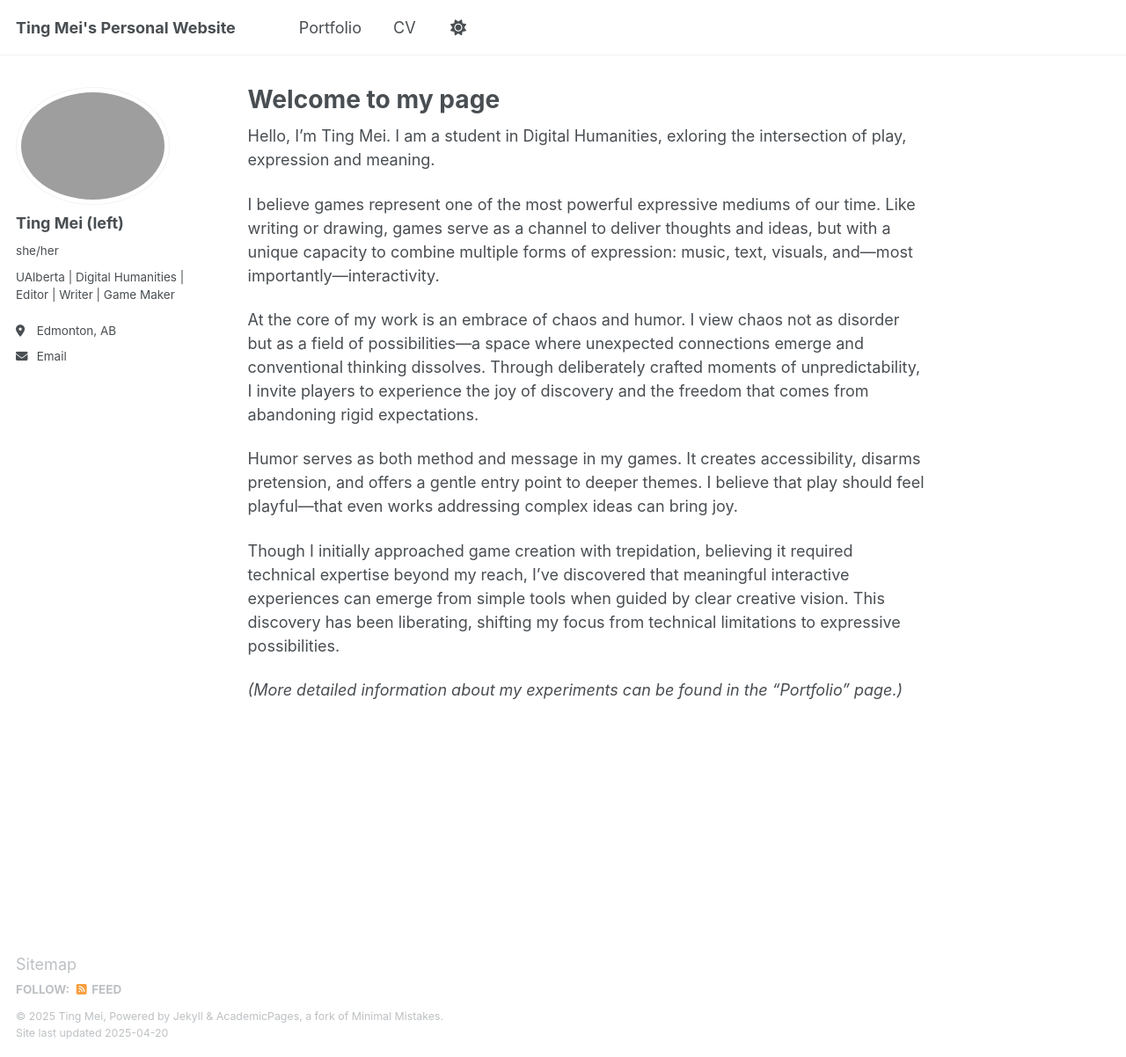
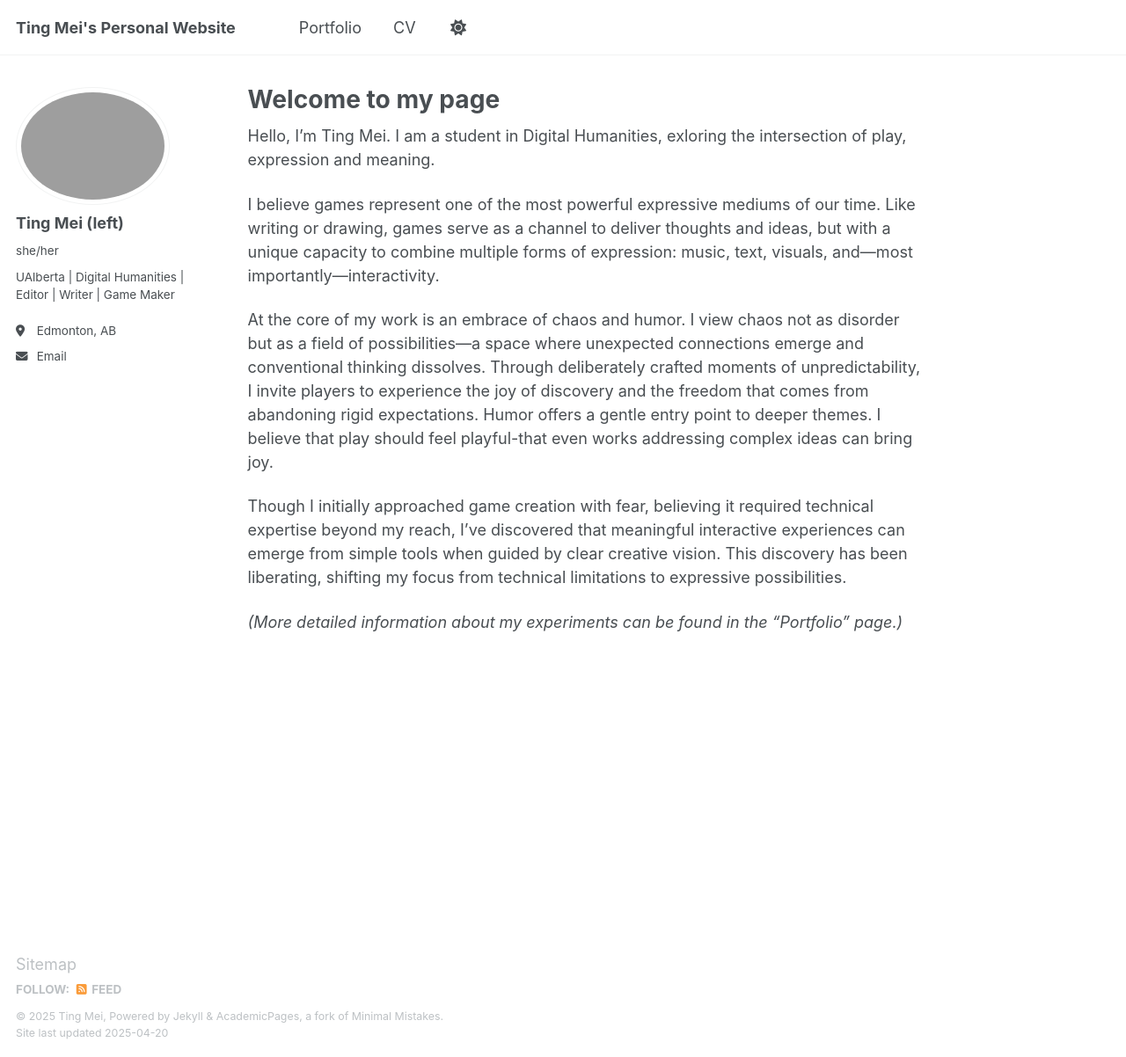
Before and after one commit to ting-bingersoda/about, a Jekyll site: the page built from _pages/about.md, in a window 1280 px wide and 1202 px high. Shown: the whole window at 88% size. Built offline with Jekyll 4.4.1, drawn with Linux system fonts in a browser that asks for light colours.

Commit message:
Update about.md

```diff
--- a/_pages/about.md
+++ b/_pages/about.md
@@ -11,10 +11,8 @@ Hello, I'm Ting Mei. I am a student in Digital Humanities, exloring the intersec
 
 I believe games represent one of the most powerful expressive mediums of our time. Like writing or drawing, games serve as a channel to deliver thoughts and ideas, but with a unique capacity to combine multiple forms of expression: music, text, visuals, and—most importantly—interactivity.
 
-At the core of my work is an embrace of chaos and humor. I view chaos not as disorder but as a field of possibilities—a space where unexpected connections emerge and conventional thinking dissolves. Through deliberately crafted moments of unpredictability, I invite players to experience the joy of discovery and the freedom that comes from abandoning rigid expectations.
+At the core of my work is an embrace of chaos and humor. I view chaos not as disorder but as a field of possibilities—a space where unexpected connections emerge and conventional thinking dissolves. Through deliberately crafted moments of unpredictability, I invite players to experience the joy of discovery and the freedom that comes from abandoning rigid expectations. Humor offers a gentle entry point to deeper themes. I believe that play should feel playful-that even works addressing complex ideas can bring joy.
 
-Humor serves as both method and message in my games. It creates accessibility, disarms pretension, and offers a gentle entry point to deeper themes. I believe that play should feel playful—that even works addressing complex ideas can bring joy.
-
-Though I initially approached game creation with trepidation, believing it required technical expertise beyond my reach, I've discovered that meaningful interactive experiences can emerge from simple tools when guided by clear creative vision. This discovery has been liberating, shifting my focus from technical limitations to expressive possibilities.
+Though I initially approached game creation with fear, believing it required technical expertise beyond my reach, I've discovered that meaningful interactive experiences can emerge from simple tools when guided by clear creative vision. This discovery has been liberating, shifting my focus from technical limitations to expressive possibilities.
 
 *(More detailed information about my experiments can be found in the "Portfolio" page.)*
```
